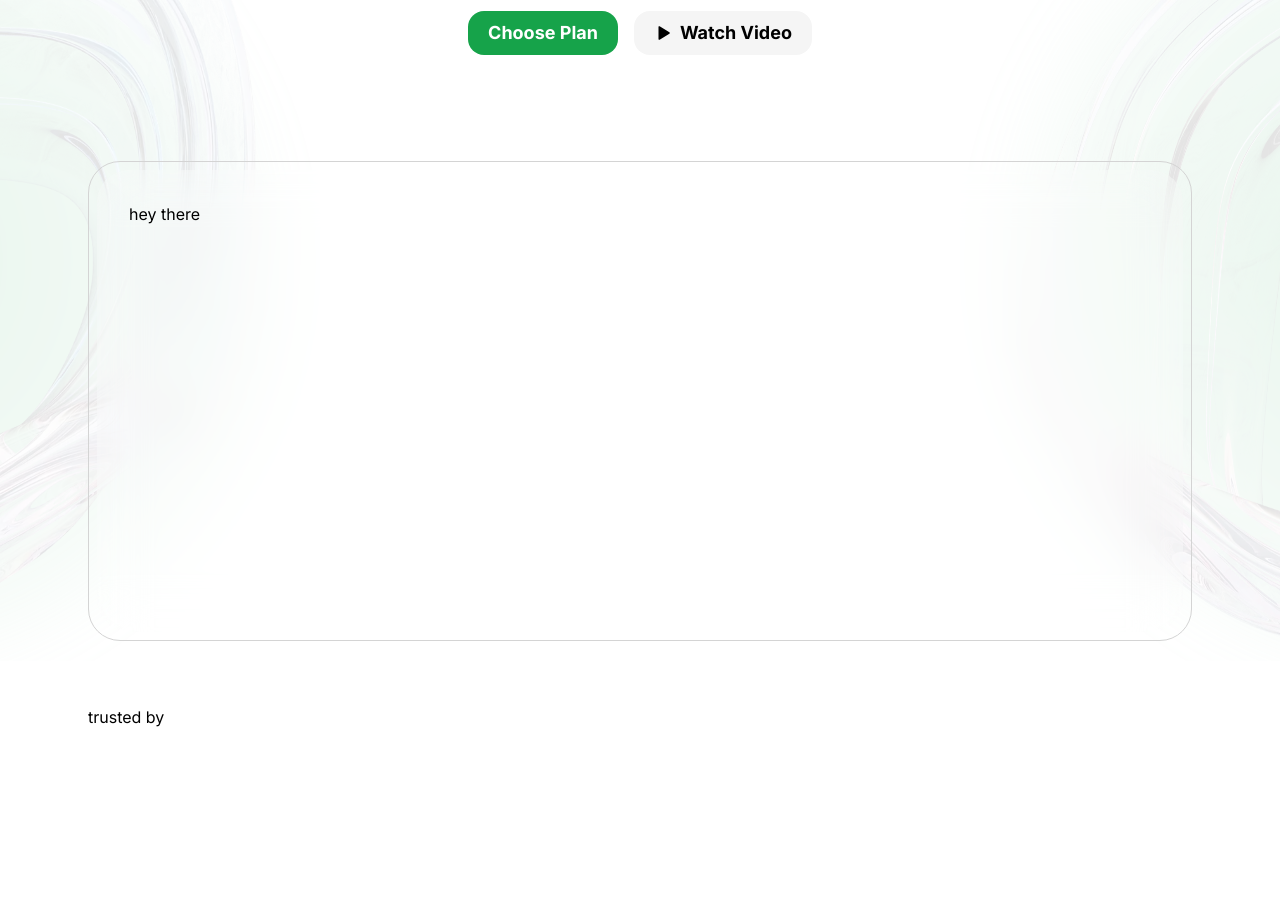
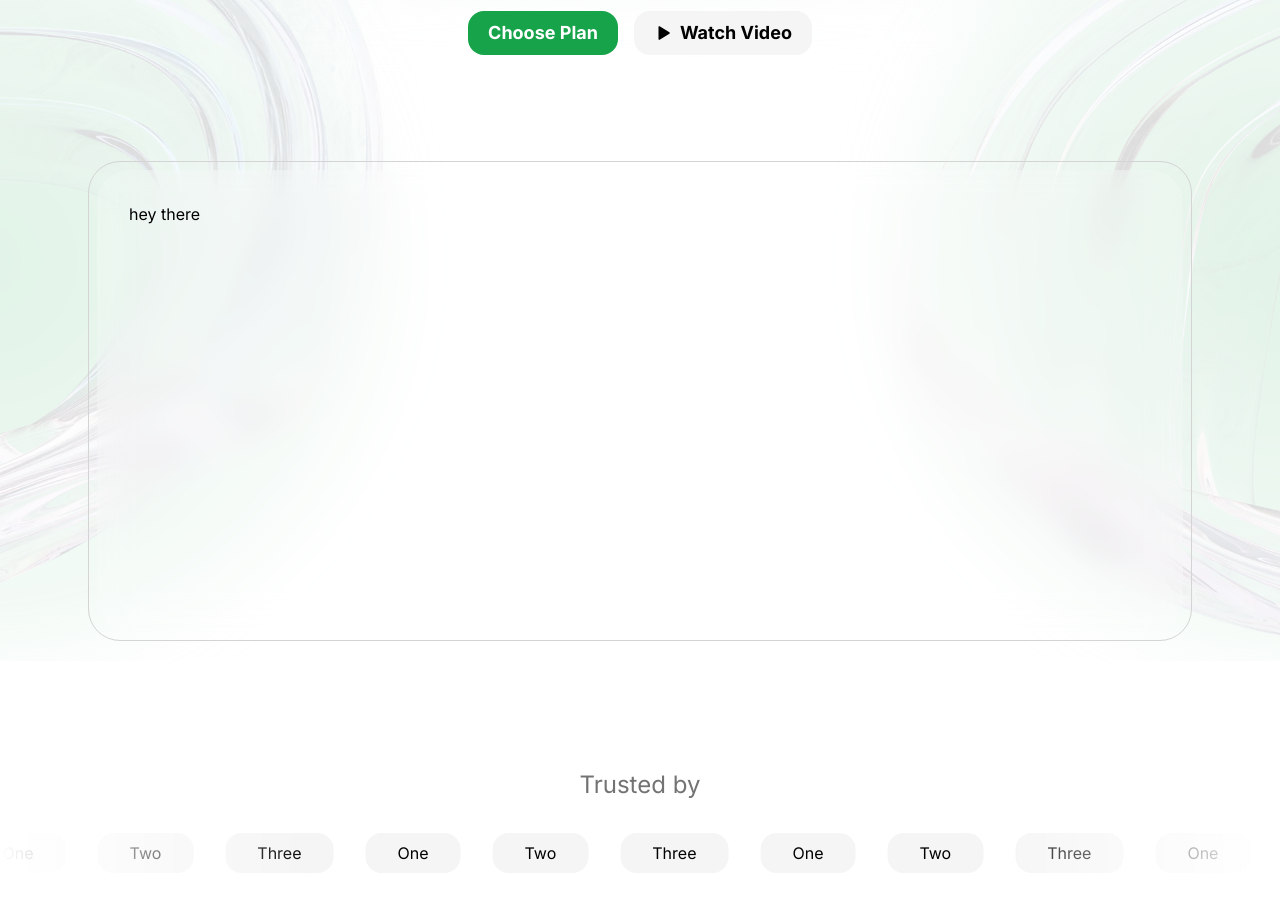
Before and after one commit to hexcowboy/thirty.dev, a Next.js app: page / in a window 1280 px wide. Shown: the part 379-1278 px from the top of the page. Before the commit the page ends 1156 px from the top, so only its background shows below. Built offline with nearby package versions, Linux system fonts and the light colour scheme.

Commit message:
add trusted by section

```diff
--- /dev/null
+++ b/src/components/ticker.tsx
@@ -0,0 +1,112 @@
+import {
+  AnimationPlaybackControls,
+  useAnimate,
+  useInView,
+} from "framer-motion";
+import { useEffect, useMemo, useRef, useState } from "react";
+
+type Direction = "left" | "right";
+
+interface Props {
+  children: JSX.Element[];
+  duration?: number;
+  isPlaying?: boolean;
+  direction?: Direction;
+}
+
+const Ticker = ({
+  children,
+  duration = 10,
+  isPlaying = true,
+  direction = "right",
+}: Props) => {
+  const tickerRef = useRef<HTMLDivElement>(null);
+  const [tickerContentWidth, setTickerContentWidth] = useState<number>(2);
+  const [numDupes, setNumDupes] = useState<number>(1);
+  const [scope, animate] = useAnimate();
+  const animationControlsRef = useRef<AnimationPlaybackControls>();
+  const isInView = useInView(scope);
+  const directionMultiplier = direction === "left" ? 1 : -1;
+  const childRefs = useRef<Array<HTMLDivElement | null>>([]);
+  const duplicatedChildren = useMemo(
+    () =>
+      [...Array(numDupes)].map(() =>
+        children.map((item, index) => <div key={index}>{item}</div>)
+      ),
+    [numDupes, children]
+  );
+
+  useEffect(() => {
+    childRefs.current = childRefs.current.slice(0, children.length);
+  }, [children]);
+
+  useEffect(() => {
+    const contentWidth = childRefs.current.reduce((acc, ref) => {
+      const width = ref?.clientWidth || 0;
+      return acc + width;
+    }, 0);
+    setTickerContentWidth(contentWidth);
+  }, [childRefs]);
+
+  useEffect(() => {
+    if (tickerRef.current && tickerContentWidth) {
+      setNumDupes(
+        Math.max(
+          Math.ceil((2 * tickerRef.current.clientWidth) / tickerContentWidth),
+          1
+        )
+      );
+    }
+  }, [tickerContentWidth]);
+
+  useEffect(() => {
+    if (isInView && !animationControlsRef.current) {
+      const controls = animate(
+        scope.current,
+        { x: tickerContentWidth * directionMultiplier },
+        { ease: "linear", duration, repeat: Infinity }
+      );
+      animationControlsRef.current = controls;
+    }
+
+    return () => {
+      if (animationControlsRef.current) {
+        animationControlsRef.current.cancel();
+        animationControlsRef.current = undefined;
+      }
+    };
+  }, [
+    isInView,
+    animate,
+    scope,
+    directionMultiplier,
+    duration,
+    animationControlsRef,
+    tickerContentWidth,
+  ]);
+
+  useEffect(() => {
+    if (animationControlsRef.current) {
+      if (isInView && isPlaying) {
+        animationControlsRef.current.play();
+      } else {
+        animationControlsRef.current.pause();
+      }
+    }
+  }, [isInView, isPlaying, animationControlsRef]);
+
+  return (
+    <div className="h-full w-full overflow-hidden" ref={tickerRef}>
+      <div ref={scope} className="flex">
+        {children.map((item, index) => (
+          <div key={index} ref={(ref) => (childRefs.current[index] = ref)}>
+            {item}
+          </div>
+        ))}
+        {duplicatedChildren}
+      </div>
+    </div>
+  );
+};
+
+export default Ticker;
--- a/src/views/hero.tsx
+++ b/src/views/hero.tsx
@@ -1,5 +1,5 @@
 import { IconPlayerPlayFilled } from "@tabler/icons-react";
-import { motion, useInView } from "framer-motion";
+import { motion } from "framer-motion";
 import Image from "next/image";
 import { useEffect, useRef, useState } from "react";
 
@@ -31,22 +31,22 @@ const Hero = () => {
 
   return (
     <>
-      <span className="max-w-screen absolute left-0 top-60 -z-10 h-[800px] h-full w-full overflow-hidden opacity-10">
+      <span className="max-w-screen absolute left-0 top-60 -z-10 h-[800px] h-full w-full overflow-hidden opacity-[13%]">
         <motion.span
-          className="absolute left-0 h-full w-[20%] py-20"
+          className="absolute left-0 h-full w-[30%] py-20"
           initial={{ opacity: 0, rotate: -45 }}
           animate={{ opacity: 1, rotate: 0 }}
-          transition={{ duration: 0.5 }}
+          transition={{ duration: 1.3, ease: "easeOut" }}
           style={{ originX: 0, originY: 1 }}
         >
           <span className="absolute right-0 top-1/2 h-[800px] w-[800px] -translate-y-1/2 transform rounded-full bg-gradient-radial from-green-600 to-white blur-2xl dark:to-black" />
           <Image src="/hero-left.webp" alt="liquid illustration" fill />
         </motion.span>
         <motion.span
-          className="absolute right-0 h-full w-[20%] py-20"
+          className="absolute right-0 h-full w-[30%] py-20"
           initial={{ opacity: 0, rotate: 45 }}
           animate={{ opacity: 1, rotate: 0 }}
-          transition={{ duration: 0.5 }}
+          transition={{ duration: 1.3, ease: "easeOut" }}
           style={{ originX: 1, originY: 1 }}
         >
           <span className="absolute left-0 top-1/2 h-[800px] w-[800px] -translate-y-1/2 transform rounded-full bg-gradient-radial from-green-600 to-white blur-2xl dark:to-black" />
@@ -56,9 +56,9 @@ const Hero = () => {
 
       <motion.div
         className="flex min-h-[20rem] flex-col items-center justify-center gap-6 text-center"
-        initial={{ opacity: 0 }}
-        animate={{ opacity: 1 }}
-        transition={{ duration: 0.3 }}
+        initial={{ opacity: 0, y: -20 }}
+        animate={{ opacity: 1, y: 0 }}
+        transition={{ duration: 1.5, ease: "easeOut" }}
       >
         <h1 className="max-w-[40rem] text-4xl font-bold sm:text-5xl">
           On-demand
@@ -84,7 +84,7 @@ const Hero = () => {
           initial={{ rotateX: 10 }}
           animate={{ rotateX: isAboveViewportBottom ? 0 : 10 }}
         >
-          <div className="flex w-full grow rounded-[2rem] bg-white/20 p-8 backdrop-blur-xl dark:bg-black/20">
+          <div className="flex w-full grow rounded-[2rem] bg-white/20 p-8 backdrop-blur-lg dark:bg-black/20">
             hey there
           </div>
         </motion.div>
--- a/src/views/navbar.tsx
+++ b/src/views/navbar.tsx
@@ -24,8 +24,8 @@ const Navbar = ({}: Props) => {
         <IconLasso size={28} />
         <span className={twMerge("ml-2 text-2xl", font.className)}>Spur</span>
       </div>
-      <div className="max-w-screen relative flex flex-col items-center gap-4 overflow-hidden text-neutral-600 dark:text-neutral-400 sm:flex-row sm:gap-10">
-        <span className="absolute left-1/2 top-1/2 -z-10 h-[600px] w-[600px] -translate-x-1/2 -translate-y-1/2 transform rounded-full bg-gradient-radial from-green-600/10 to-white blur-2xl dark:to-black" />
+      <div className="relative flex flex-col items-center gap-4 text-neutral-600 dark:text-neutral-400 sm:flex-row sm:gap-10">
+        <span className="w-screen absolute left-1/2 top-1/2 -z-10 h-[600px] w-[600px] -translate-x-1/2 -translate-y-1/2 transform rounded-full bg-gradient-radial from-green-600/10 to-white blur-2xl dark:to-black" />
         <span>Features</span>
         <span>Pricing</span>
       </div>
--- a/src/views/trusted-by.tsx
+++ b/src/views/trusted-by.tsx
@@ -1,7 +1,29 @@
+import Ticker from "@/components/ticker";
+
 const TrustedBy = () => {
   return (
-    <div className="trusted-by">
-      <div className="container">trusted by</div>
+    <div className="flex flex-col items-center gap-8 my-16">
+      <div className="text-2xl text-neutral-500">Trusted by</div>
+      <div className="relative w-screen">
+        <Ticker duration={5}>
+          <Tag>One</Tag>
+          <Tag>Two</Tag>
+          <Tag>Three</Tag>
+        </Ticker>
+        <div className="absolute left-0 top-0 h-full w-1/4 bg-gradient-to-r from-white to-transparent dark:from-black" />
+        <div className="absolute right-0 top-0 h-full w-1/4 bg-gradient-to-l from-white to-transparent dark:from-black" />
+      </div>
+    </div>
+  );
+};
+
+interface TagProps {
+  children: React.ReactNode;
+}
+const Tag = ({ children }: TagProps) => {
+  return (
+    <div className="mx-4 flex items-center gap-2 rounded-2xl bg-neutral-100 px-8 py-2 dark:bg-neutral-900">
+      {children}
     </div>
   );
 };
```
